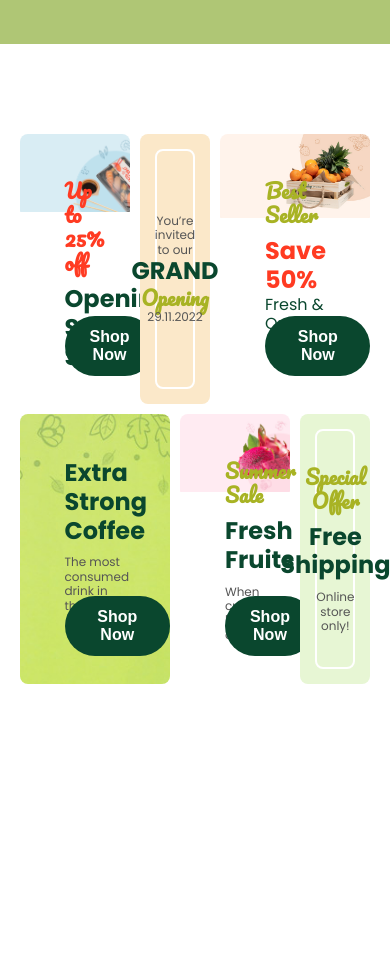
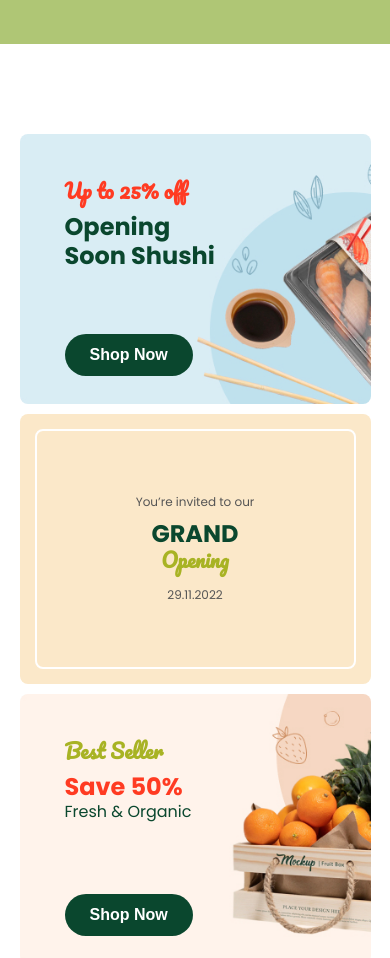
Before and after one commit to parvezAhmedWEB/freshio-organic-shop, a plain HTML site: page index.html in a window 390 px wide. Shown: the part 800-1758 px from the top of the page. Before the commit the page ends 1574 px from the top, so only its background shows below. Drawn offline with Linux system fonts and the light colour scheme.

Commit message:
shop-items section responsive

```diff
--- a/src/css/media-query/desktop.css
+++ b/src/css/media-query/desktop.css
@@ -14,4 +14,31 @@
   /* -----------------------------------------------------
     !styles rules for section-hero end
 ------------------------------------------------------*/
+  /* -----------------------------------------------------
+    !styles rules for section-shop-items start
+------------------------------------------------------*/
+  .shop-items {
+    grid-template-columns: repeat(8, 1fr);
+  }
+  .shop-items-1 {
+    grid-column: span 3;
+  }
+  .shop-items-2 {
+    grid-column: span 2;
+  }
+  .shop-items-3 {
+    grid-column: span 3;
+  }
+  .shop-items-4 {
+    grid-column: span 3;
+  }
+  .shop-items-5 {
+    grid-column: span 3;
+  }
+  .shop-items-6 {
+    grid-column: span 2;
+  }
+  /* -----------------------------------------------------
+    !styles rules for section-shop-items end
+------------------------------------------------------*/
 }
--- a/src/css/media-query/laptop.css
+++ b/src/css/media-query/laptop.css
@@ -14,4 +14,32 @@
   /* -----------------------------------------------------
     !styles rules for section-hero end
 ------------------------------------------------------*/
+  /* -----------------------------------------------------
+    !styles rules for section-shop-items start
+------------------------------------------------------*/
+  .shop-items {
+    grid-template-columns: repeat(2, 1fr);
+    grid-template-rows: repeat(4, 270px);
+  }
+  .shop-items-1 {
+    grid-column: span 1;
+  }
+  .shop-items-2 {
+    grid-column: span 1;
+  }
+  .shop-items-3 {
+    grid-column: span 2;
+  }
+  .shop-items-4 {
+    grid-column: span 1;
+  }
+  .shop-items-5 {
+    grid-column: span 1;
+  }
+  .shop-items-6 {
+    grid-column: span 2;
+  }
+  /* -----------------------------------------------------
+    !styles rules for section-shop-items end
+------------------------------------------------------*/
 }
--- a/src/css/media-query/tablet.css
+++ b/src/css/media-query/tablet.css
@@ -62,4 +62,22 @@
   /* -----------------------------------------------------
     !styles rules for section-hero end
 ------------------------------------------------------*/
+  /* -----------------------------------------------------
+    !styles rules for section-shop-items start
+------------------------------------------------------*/
+  .shop-items {
+    grid-template-columns: repeat(1, 1fr);
+    grid-template-rows: repeat(6, 270px);
+  }
+
+  .shop-items-3 {
+    grid-column: span 1;
+  }
+
+  .shop-items-6 {
+    grid-column: span 1;
+  }
+  /* -----------------------------------------------------
+  !styles rules for section-shop-items end
+------------------------------------------------------*/
 }
--- a/src/css/style.css
+++ b/src/css/style.css
@@ -114,7 +114,7 @@ header {
   grid-column: span 3;
   background-image: url("../images/H14-banner_03.jpg");
   background-repeat: no-repeat;
-  background-size: contain;
+  background-size: cover;
 }
 .shop-items-2 {
   grid-column: span 2;
@@ -142,11 +142,17 @@ header {
 .shop-items-6 .shop-item-body:hover {
   border: 2px solid #a8b324;
 }
+.shop-items-2 .shop-item-body span:nth-child(1) {
+  margin-bottom: 1rem;
+}
+.shop-items-2 .shop-item-body span:last-child {
+  margin-top: 1.6rem;
+}
 .shop-items-3 {
   grid-column: span 4;
   background-image: url("../images/H14-banner_04.jpg");
   background-repeat: no-repeat;
-  background-size: contain;
+  background-size: cover;
 }
 .shop-items-4 {
   grid-column: span 4;
@@ -159,7 +165,7 @@ header {
   grid-column: span 3;
   background-image: url("../images/H14-banner_06.jpg");
   background-repeat: no-repeat;
-  background-size: contain;
+  background-size: cover;
 }
 .shop-items-6 {
   grid-column: span 2;
```
